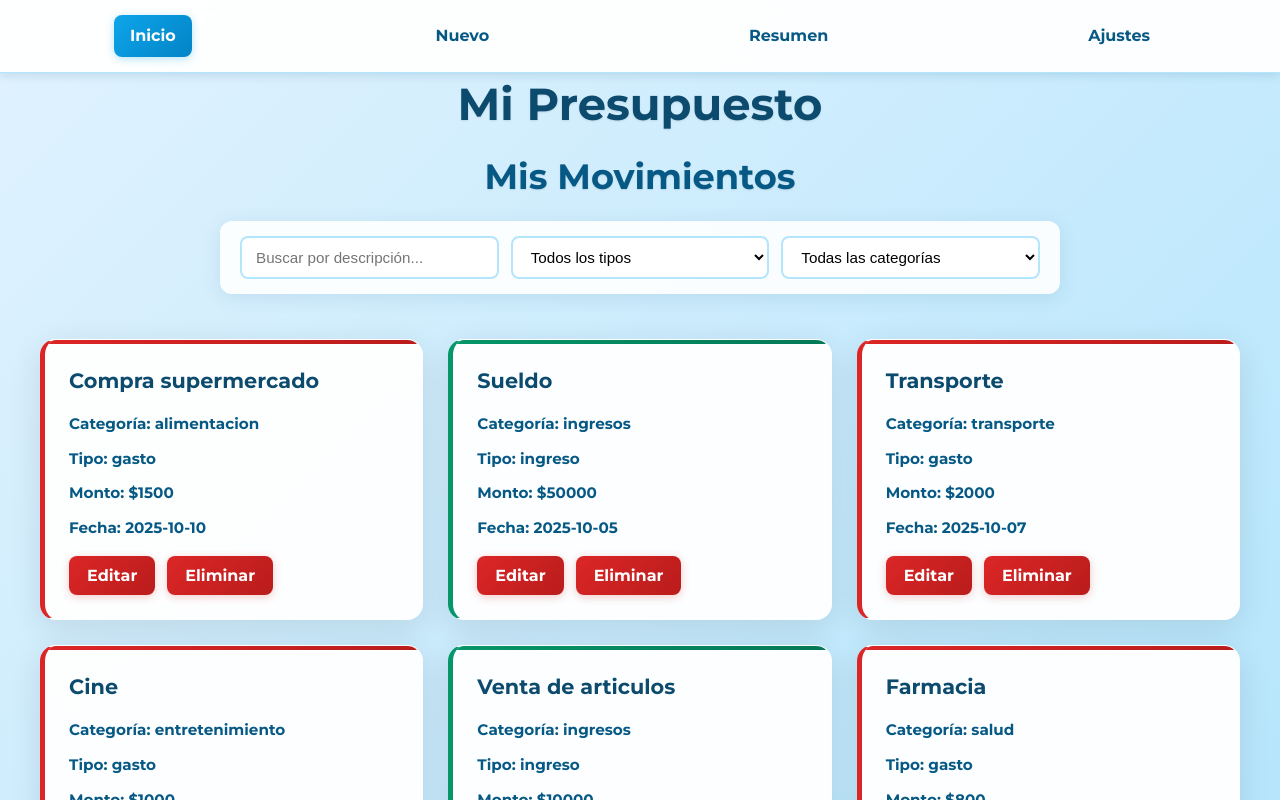
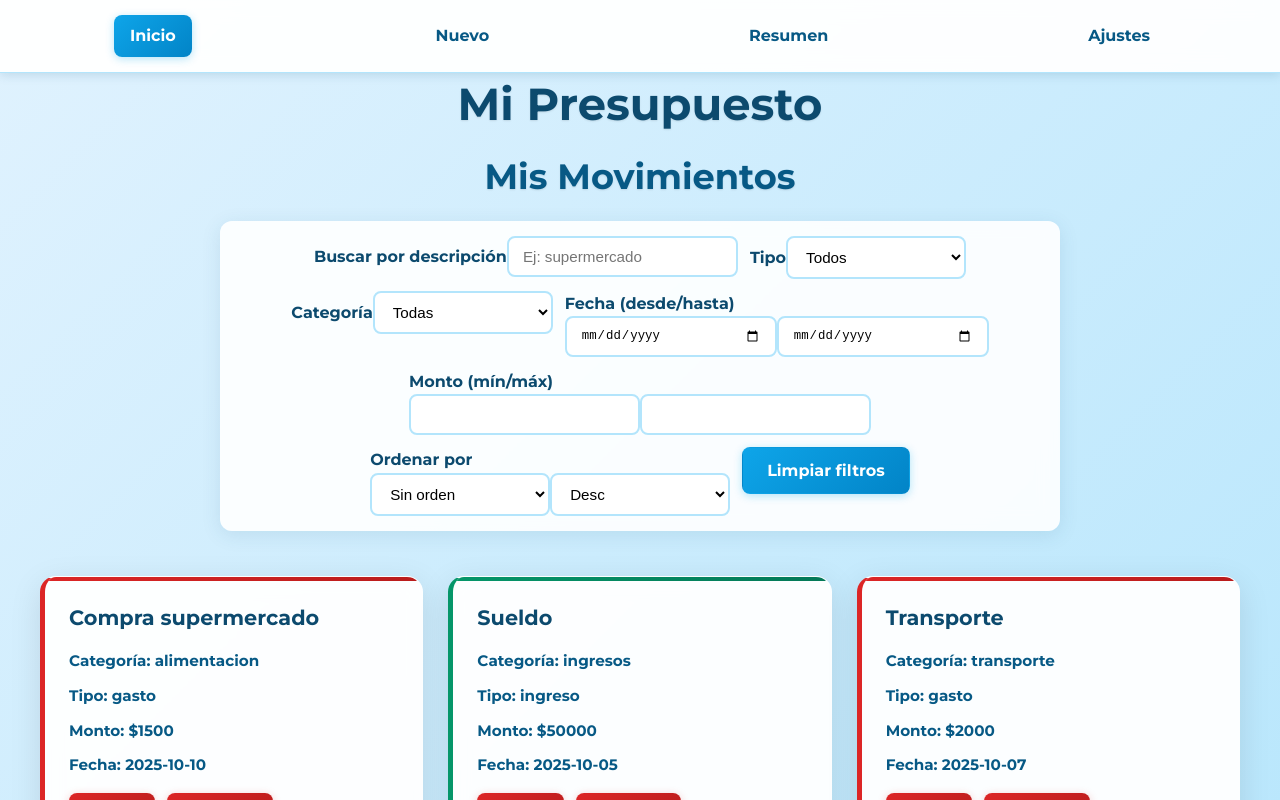
Before and after one commit to 48313612/MI_PRESUPUESTO_GRILLE_LUCERO, a React (Vite) app: page / in a window 1280 px wide. Shown: the top 800 px of the page. Built offline with nearby package versions, Linux system fonts and the light colour scheme.

Commit message:
filtros mejorados

```diff
--- a/src/pages/Listado.jsx
+++ b/src/pages/Listado.jsx
@@ -9,6 +9,12 @@ function Listado() {
   const [searchText, setSearchText] = useState("");
   const [filterTipo, setFilterTipo] = useState("");
   const [filterCategoria, setFilterCategoria] = useState("");
+  const [fechaDesde, setFechaDesde] = useState("");
+  const [fechaHasta, setFechaHasta] = useState("");
+  const [montoMin, setMontoMin] = useState("");
+  const [montoMax, setMontoMax] = useState("");
+  const [sortField, setSortField] = useState(""); // "fecha" | "monto"
+  const [sortDir, setSortDir] = useState("desc"); // "asc" | "desc"
 
   const categorias = useMemo(() => {
     const set = new Set(movimientos.map(m => m.categoria));
@@ -16,39 +22,150 @@ function Listado() {
   }, [movimientos]);
 
   const movimientosFiltrados = useMemo(() => {
-    return movimientos
+    let lista = movimientos
       .filter(m =>
         searchText.trim() === "" ||
         m.descripcion.toLowerCase().includes(searchText.toLowerCase())
       )
       .filter(m => (filterTipo ? m.tipo === filterTipo : true))
-      .filter(m => (filterCategoria ? m.categoria === filterCategoria : true));
-  }, [movimientos, searchText, filterTipo, filterCategoria]);
+      .filter(m => (filterCategoria ? m.categoria === filterCategoria : true))
+      .filter(m => {
+        if (!fechaDesde && !fechaHasta) return true;
+        const f = new Date(m.fecha).getTime();
+        const desdeOk = fechaDesde ? f >= new Date(fechaDesde).getTime() : true;
+        const hastaOk = fechaHasta ? f <= new Date(fechaHasta).getTime() : true;
+        return desdeOk && hastaOk;
+      })
+      .filter(m => {
+        const monto = Number(m.monto) || 0;
+        const minOk = montoMin !== "" ? monto >= Number(montoMin) : true;
+        const maxOk = montoMax !== "" ? monto <= Number(montoMax) : true;
+        return minOk && maxOk;
+      });
+
+    if (sortField) {
+      const factor = sortDir === "asc" ? 1 : -1;
+      lista = [...lista].sort((a, b) => {
+        if (sortField === "fecha") {
+          const da = new Date(a.fecha).getTime();
+          const db = new Date(b.fecha).getTime();
+          return (da - db) * factor;
+        }
+        if (sortField === "monto") {
+          return (Number(a.monto) - Number(b.monto)) * factor;
+        }
+        return 0;
+      });
+    }
+
+    return lista;
+  }, [movimientos, searchText, filterTipo, filterCategoria, fechaDesde, fechaHasta, montoMin, montoMax, sortField, sortDir]);
+
+  const limpiarFiltros = () => {
+    setSearchText("");
+    setFilterTipo("");
+    setFilterCategoria("");
+    setFechaDesde("");
+    setFechaHasta("");
+    setMontoMin("");
+    setMontoMax("");
+    setSortField("");
+    setSortDir("desc");
+  };
 
   return (
     <div className="listado-movimientos">
       <h2>Mis Movimientos</h2>
 
       <div className="filtros">
+        <div className="filtro-item">
+          <label htmlFor="buscar">Buscar por descripción</label>
           <input
+            id="buscar"
             type="text"
-          placeholder="Buscar por descripción..."
+            placeholder="Ej: supermercado"
             value={searchText}
             onChange={(e) => setSearchText(e.target.value)}
           />
+        </div>
 
-        <select value={filterTipo} onChange={(e) => setFilterTipo(e.target.value)}>
-          <option value="">Todos los tipos</option>
+        <div className="filtro-item">
+          <label htmlFor="tipo">Tipo</label>
+          <select id="tipo" value={filterTipo} onChange={(e) => setFilterTipo(e.target.value)}>
+            <option value="">Todos</option>
             <option value="gasto">Gasto</option>
             <option value="ingreso">Ingreso</option>
           </select>
+        </div>
 
-        <select value={filterCategoria} onChange={(e) => setFilterCategoria(e.target.value)}>
-          <option value="">Todas las categorías</option>
+        <div className="filtro-item">
+          <label htmlFor="categoria">Categoría</label>
+          <select id="categoria" value={filterCategoria} onChange={(e) => setFilterCategoria(e.target.value)}>
+            <option value="">Todas</option>
             {categorias.map(cat => (
               <option key={cat} value={cat}>{cat}</option>
             ))}
           </select>
+        </div>
+
+        <div className="filtro-item">
+          <label>Fecha (desde/hasta)</label>
+          <div className="filtro-rango">
+            <input
+              aria-label="Fecha desde"
+              type="date"
+              value={fechaDesde}
+              onChange={(e) => setFechaDesde(e.target.value)}
+            />
+            <input
+              aria-label="Fecha hasta"
+              type="date"
+              value={fechaHasta}
+              onChange={(e) => setFechaHasta(e.target.value)}
+            />
+          </div>
+        </div>
+
+        <div className="filtro-item">
+          <label>Monto (mín/máx)</label>
+          <div className="filtro-rango">
+            <input
+              aria-label="Monto mínimo"
+              type="number"
+              inputMode="decimal"
+              step="0.01"
+              value={montoMin}
+              onChange={(e) => setMontoMin(e.target.value)}
+            />
+            <input
+              aria-label="Monto máximo"
+              type="number"
+              inputMode="decimal"
+              step="0.01"
+              value={montoMax}
+              onChange={(e) => setMontoMax(e.target.value)}
+            />
+          </div>
+        </div>
+
+        <div className="filtro-item">
+          <label htmlFor="ordenar">Ordenar por</label>
+          <div className="filtro-orden">
+            <select id="ordenar" value={sortField} onChange={(e) => setSortField(e.target.value)}>
+              <option value="">Sin orden</option>
+              <option value="fecha">Fecha</option>
+              <option value="monto">Monto</option>
+            </select>
+            <select aria-label="Dirección de orden" value={sortDir} onChange={(e) => setSortDir(e.target.value)}>
+              <option value="asc">Asc</option>
+              <option value="desc">Desc</option>
+            </select>
+          </div>
+        </div>
+
+        <div className="filtro-item">
+          <button type="button" onClick={limpiarFiltros}>Limpiar filtros</button>
+        </div>
       </div>
 
       {movimientosFiltrados.length === 0 ? (
```
Lines whose indentation alone changed are shown as unchanged.
